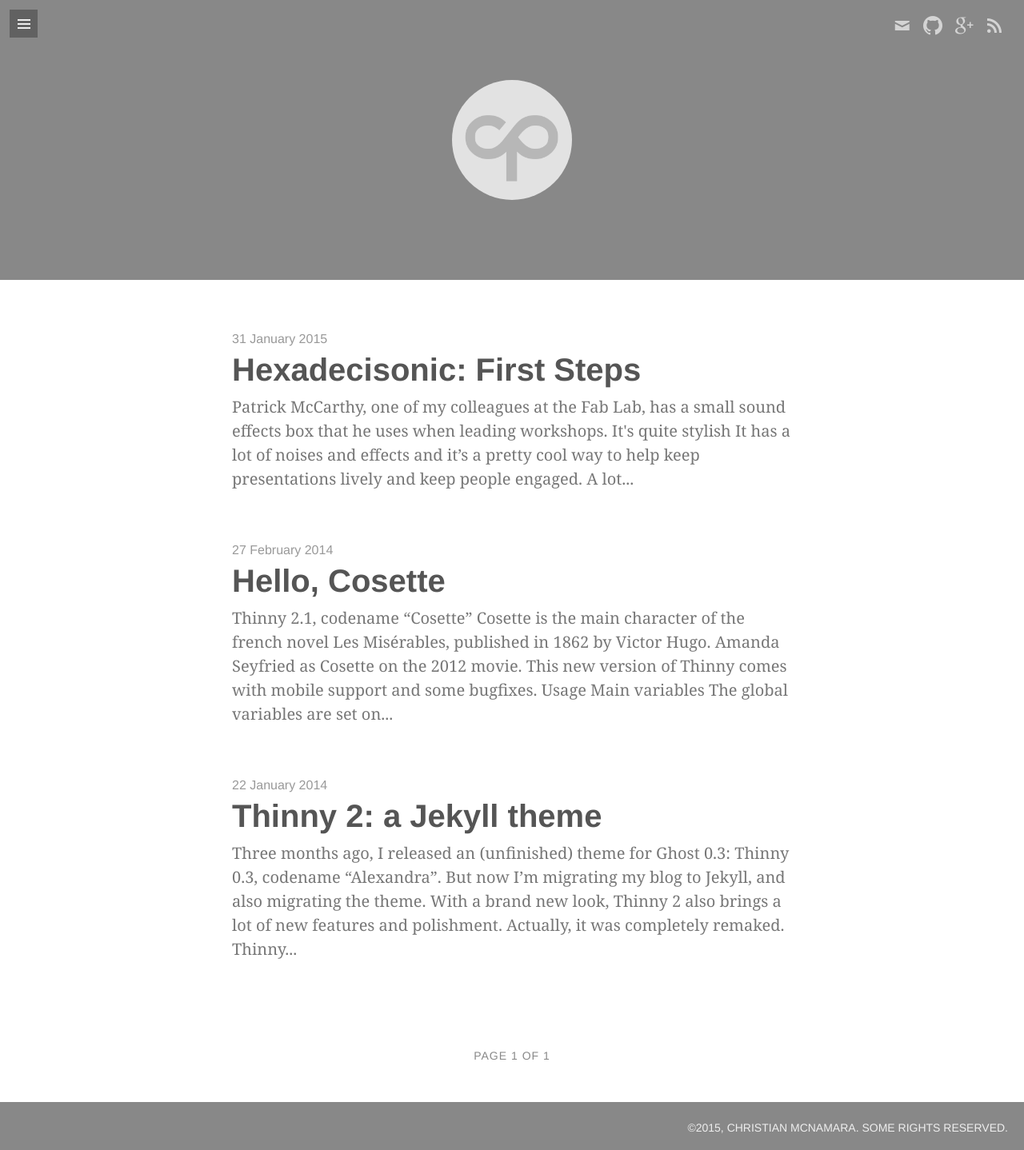
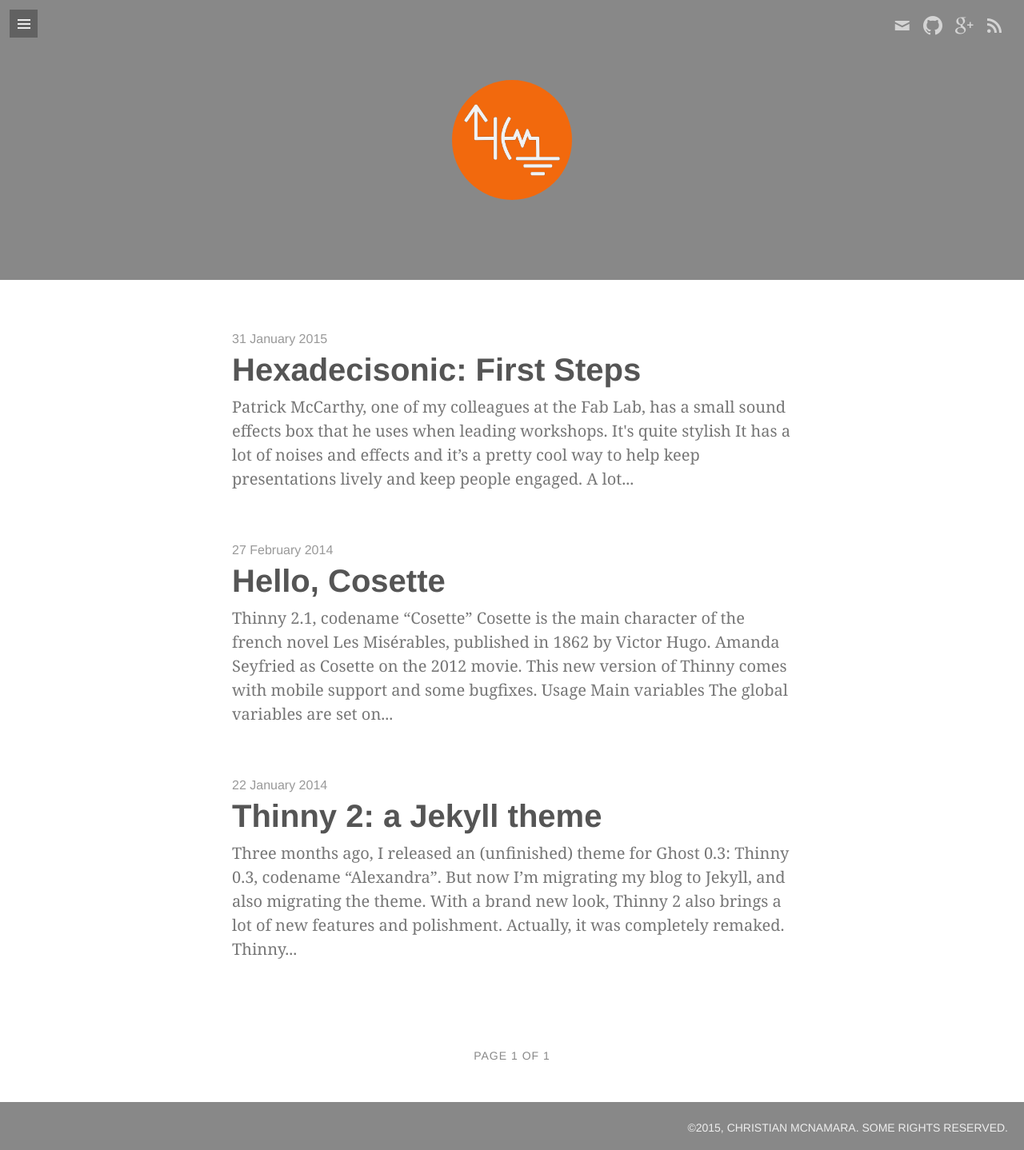
Before and after one commit to chrismc/chrismc92.github.io, a Jekyll site: the page built from index.html, in a window 1280 px wide. Shown: the whole page at 80% size. Built offline with Jekyll 4.4.1, drawn with Linux system fonts in a browser that asks for light colours; some web fonts are replaced; the list of posts is cut into pages by our own code.

Commit message:
Modified the main site-icon on the home page

```diff
--- a/assets/css/default.css
+++ b/assets/css/default.css
@@ -114,6 +114,7 @@ img {
 	background-size: 150px;
 	margin: -75px 0 0 -75px;
 	opacity: .9;
+	background-color: #FF6600; /*Blaze Orange*/
 }
 
 .site-icon-home:hover {
```
Also changed, not shown: assets/images/icon.png.
